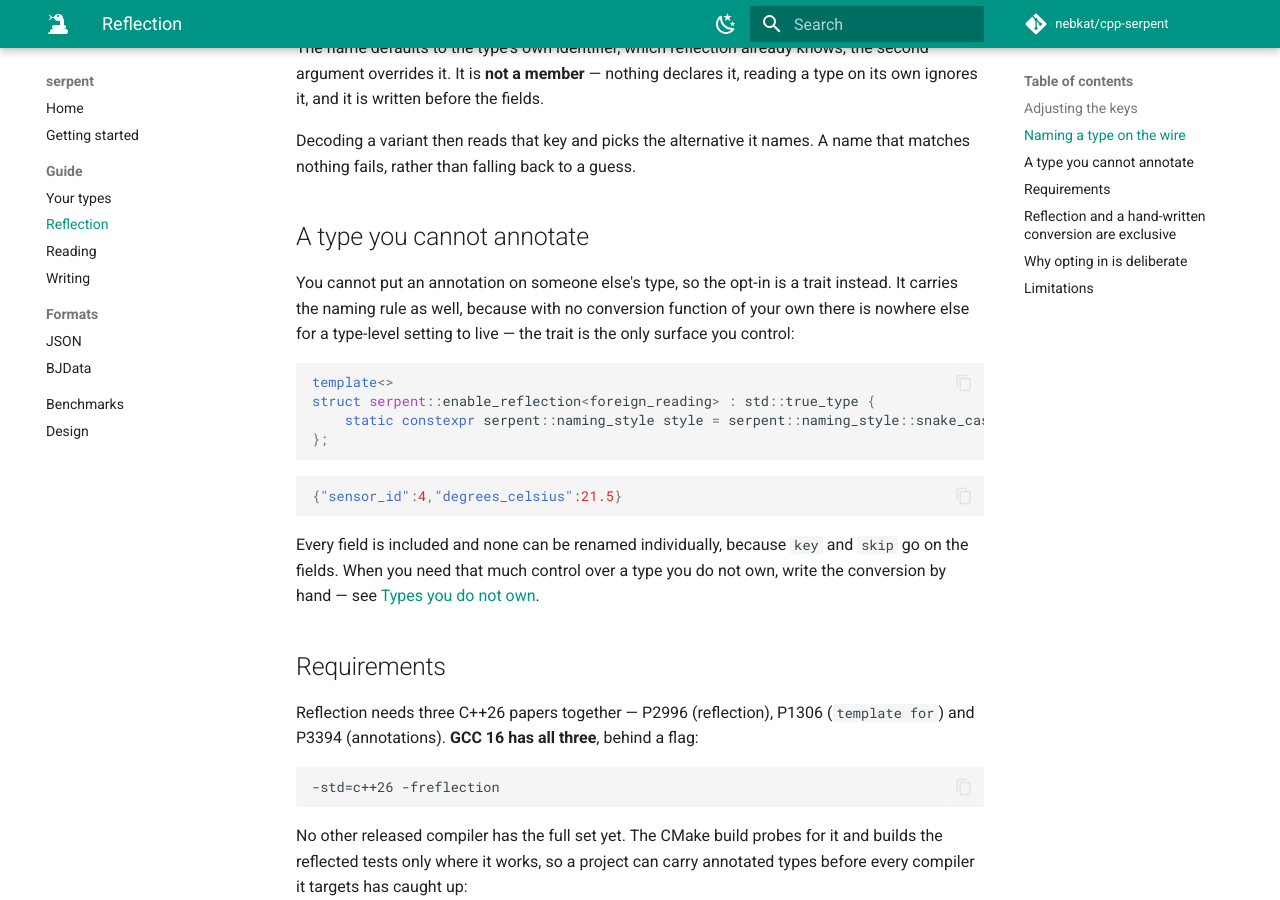
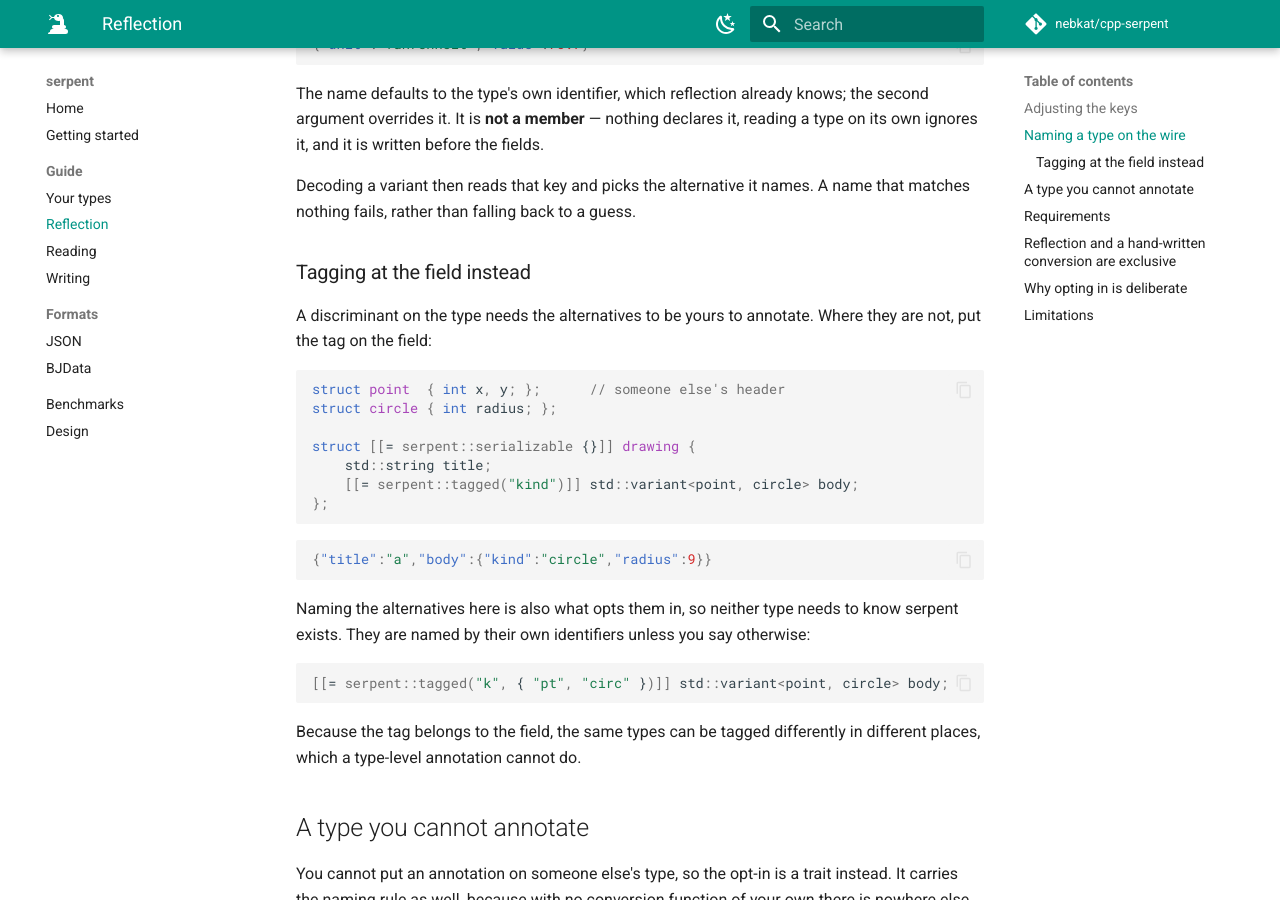
Before and after one commit to nebkat/cpp-serpent, an MkDocs documentation site: the page built from docs/reflection.md, in a window 1280 px wide and 900 px high, scrolled down 1524 px. Built offline with MkDocs 1.6.1 and Material for MkDocs 9.7.7, drawn with Linux system fonts in a browser that asks for light colours; comment, search, counter and statistics services are not loaded; some of the changed text lies outside the part shown.

Commit message:
feat(reflect): Tag a variant field, for alternatives you cannot annotate
A discriminant on the type needs the alternatives to be yours. serpent::tagged
sits on the variant field instead:

    struct point  { int x, y; };      // someone else's header
    [[= serpent::tagged("kind")]] std::variant<point, circle> body;

    {"body":{"kind":"circle","radius":9}}

Naming the alternatives on the field is also what opts them in, so neither type
needs to know serpent exists. They go by their own identifiers unless the
annotation lists names, and because the tag belongs to the field rather than the
types, one set of types can be tagged differently in different places.

The tag shares an object with the value it names rather than nesting it, which
needed serializer<T> to be able to write and read members without opening a scope
of its own. The member walk is also split from its opt-in check, since a field
naming an alternative is the opt-in for that alternative.

Two GCC 16 quirks worked around: identifier_of needs dealias for a variant
alternative, and a splice member access loses the object's constness, so the
wrapper deduces it from the reference rather than naming the type.

````diff
--- a/docs/reflection.md
+++ b/docs/reflection.md
@@ -39,6 +39,7 @@
 | `key("...")` | a field | overrides one key |
 | `skip {}` | a field | leaves it out of the document, both directions |
 | `discriminant("key")` | a type | names it on the wire under `key`, so a variant can select it |
+| `tagged("key")` | a variant field | the same, decided at the field instead of on the alternatives |
 
 Styles: `as_written`, `snake_case`, `screaming_snake_case`, `kebab_case`, `camel_case`,
 `pascal_case`.
@@ -69,6 +70,35 @@ ignores it, and it is written before the fields.
 
 Decoding a variant then reads that key and picks the alternative it names. A name that matches
 nothing fails, rather than falling back to a guess.
+
+### Tagging at the field instead
+
+A discriminant on the type needs the alternatives to be yours to annotate. Where they are not,
+put the tag on the field:
+
+```cpp
+struct point  { int x, y; };      // someone else's header
+struct circle { int radius; };
+
+struct [[= serpent::serializable {}]] drawing {
+    std::string title;
+    [[= serpent::tagged("kind")]] std::variant<point, circle> body;
+};
+```
+
+```json
+{"title":"a","body":{"kind":"circle","radius":9}}
+```
+
+Naming the alternatives here is also what opts them in, so neither type needs to know serpent
+exists. They are named by their own identifiers unless you say otherwise:
+
+```cpp
+[[= serpent::tagged("k", { "pt", "circ" })]] std::variant<point, circle> body;
+```
+
+Because the tag belongs to the field, the same types can be tagged differently in different
+places, which a type-level annotation cannot do.
 
 ## A type you cannot annotate
 
````
Also changed, not shown: docs/types.md (+10 -2 lines), 5 other files.
